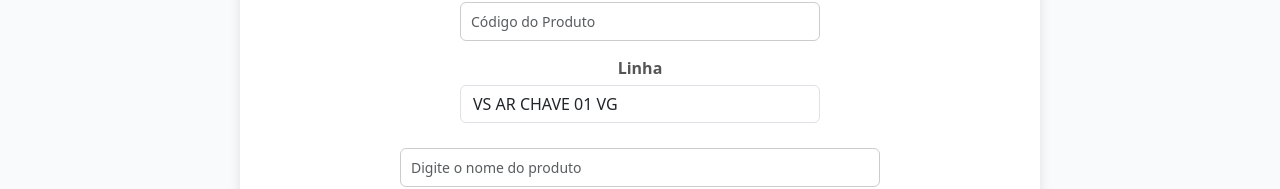
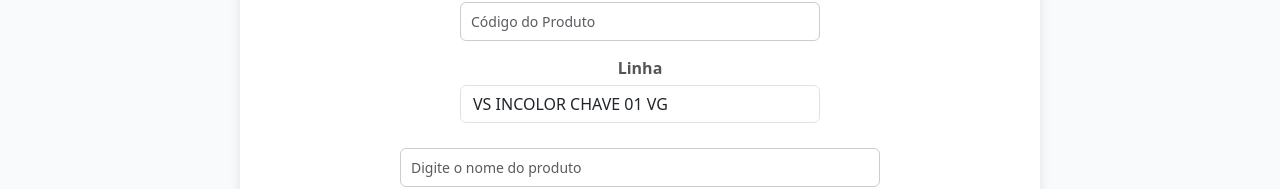
Before and after one commit to RenanSanti/front-systemWebReal, a React (Vite) app: page /produto in a window 1280 px wide. Shown: the part 434-623 px from the top of the page. Built offline with nearby package versions, Linux system fonts and the light colour scheme; no server answers.

Commit message:
Ajuste em produto no nome da linha

```diff
--- a/src/componente/Produto.jsx
+++ b/src/componente/Produto.jsx
@@ -60,14 +60,16 @@ function Produto({ botao, produtoSelecionado, atualizarProdutoSelecionado, cadas
                 onChange={atualizarProdutoSelecionado}
 
             >
-              <option value="VS INCOLOR CHAVE 01">VS INCOLOR CHAVE 01</option>
-              <option value="VS INCULOR CHAVE 02">VS INCULOR CHAVE 02</option>
-              <option value="VS AR CHAVE 01">VS AR CHAVE 01 VG</option>
-              <option value="VS AR CHAVE 02">VS AR CHAVE 02 VG</option>
-              <option value="VS BLUE CHAVE 01">VS BLUE CHAVE 01</option>
-              <option value="VS BLUE CHAVE 02">VS BLUE CHAVE 02</option>
-              <option value="VS BLUE CHAVE 01">VS BLUE CHAVE 01 HTK</option>
-              <option value="VS BLUE CHAVE 02">VS BLUE CHAVE 02 HTK</option>
+              <option value="VS INCOLOR CHAVE 01 VG">VS INCOLOR CHAVE 01 VG</option>
+              <option value="VS INCOLOR CHAVE 02 VG">VS INCOLOR CHAVE 02</option>
+              <option value="VS AR CHAVE 01 VG">VS AR CHAVE 01 VG</option>
+              <option value="VS AR CHAVE 02 VG">VS AR CHAVE 02 VG</option>
+              <option value="VS AR CHAVE 01 HTK">VS AR CHAVE 01 HTK</option>
+              <option value="VS AR CHAVE 02 HTK">VS AR CHAVE 02 HTK</option>
+              <option value="VS BLUE CHAVE 01 VG">VS BLUE CHAVE 01 VG</option>
+              <option value="VS BLUE CHAVE 02 VG">VS BLUE CHAVE 02</option>
+              <option value="VS BLUE CHAVE 01 HTK">VS BLUE CHAVE 01 HTK</option>
+              <option value="VS BLUE CHAVE 02 HTK">VS BLUE CHAVE 02 HTK</option>
             </select>
           </div>
         <div className="input-nome form-row">
```
